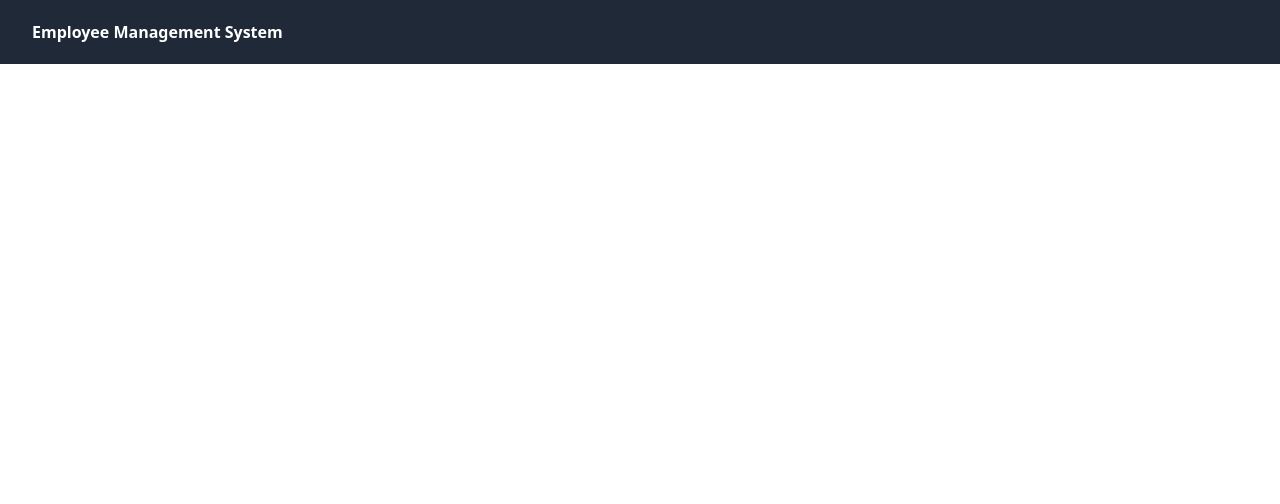
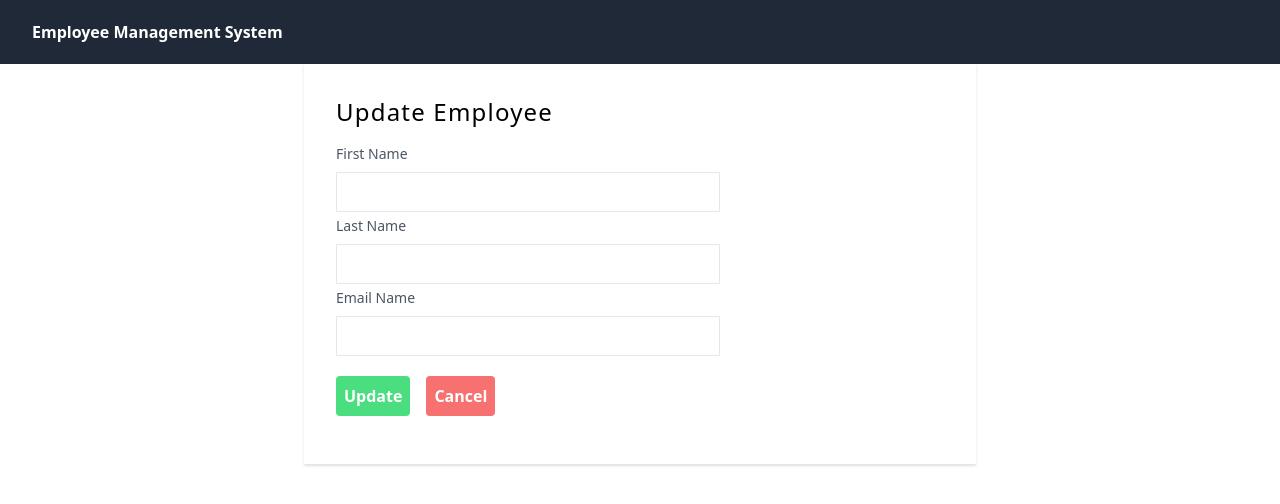
Before and after one commit to ajaySingh2615/employeeManagementProject, a React (Create React App) app in the folder employee-management-system-ui/: page /editEmployee/1 in a window 1280 px wide. Shown: the top 504 px of the page. Built offline with nearby package versions, Linux system fonts and the light colour scheme; no server answers.

Commit message:
update and cancel component created

```diff
--- a/employee-management-system-ui/src/App.js
+++ b/employee-management-system-ui/src/App.js
@@ -1,21 +1,25 @@
 import "./App.css";
 import AddEmployee from "./components/AddEmployee.js";
 import Navbar from "./components/Navbar.js";
-import {BrowserRouter, Route, Routes} from "react-router-dom";
+import { BrowserRouter, Route, Routes } from "react-router-dom";
 import EmployeeList from "./components/EmployeeList";
+import UpdateEmployee from "./components/UpdateEmployee.js";
 
 function App() {
-    return (<>
-        <BrowserRouter>
-            <Navbar/>
-            <Routes>
-                <Route index element={<EmployeeList/>}></Route>
-                <Route path="/" element={<EmployeeList/>}></Route>
-                <Route path="/employeeList" element={<EmployeeList/>}></Route>
-                <Route path="/addEmployee" element={<AddEmployee/>}></Route>
-            </Routes>
-        </BrowserRouter>
-    </>);
+  return (
+    <>
+      <BrowserRouter>
+        <Navbar />
+        <Routes>
+          <Route index element={<EmployeeList />}></Route>
+          <Route path="/" element={<EmployeeList />}></Route>
+          <Route path="/employeeList" element={<EmployeeList />}></Route>
+          <Route path="/addEmployee" element={<AddEmployee />}></Route>
+          <Route path="/editEmployee/:id" element={<UpdateEmployee />} />
+        </Routes>
+      </BrowserRouter>
+    </>
+  );
 }
 
 export default App;
--- a/employee-management-system-ui/src/components/Employee.js
+++ b/employee-management-system-ui/src/components/Employee.js
@@ -1,6 +1,13 @@
 import React from "react";
+import { useNavigate } from "react-router-dom";
 
 function Employee({ employee, deleteEmployee }) {
+  const navigate = useNavigate();
+  const editEmployee = (e, id) => {
+    e.preventDefault();
+    navigate(`/editEmployee/${id}`);
+  };
+
   return (
     <tr key={employee.id}>
       <td className="text-left px-6 py-4 whitespace-nowrap">
@@ -13,7 +20,10 @@
         <div className="text-sm text-gray-500">{employee.emailId}</div>
       </td>
       <td className="text-right px-6 py-4 whitespace-nowrap font-medium text-sm">
-        <a href="#" className="text-indigo-600 hover:text-indigo-800 px-4">
+        <a
+          onClick={(e, id) => editEmployee(e, employee.id)}
+          className="text-indigo-600 hover:text-indigo-800 px-4 hover:cursor-pointer"
+        >
           Edit
         </a>
         <a
--- /dev/null
+++ b/employee-management-system-ui/src/components/UpdateEmployee.js
@@ -0,0 +1,107 @@
+import React, { useEffect, useState } from "react";
+import { useNavigate, useParams } from "react-router-dom";
+import EmployeeService from "../services/EmployeeService";
+
+const UpdateEmployee = () => {
+  const { id } = useParams();
+  const navigate = useNavigate("/");
+  const [employee, setEmployee] = useState({
+    id: id,
+    firstName: "",
+    lastName: "",
+    emailId: "",
+  });
+
+  const handleChange = (e) => {
+    const value = e.target.value;
+    setEmployee({ ...employee, [e.target.name]: value });
+  };
+
+  useEffect(() => {
+    const fetchData = async () => {
+      try {
+        const response = await EmployeeService.getEmployeeById(id);
+        setEmployee(response.data);
+      } catch (error) {
+        console.log(error);
+      }
+    };
+    fetchData();
+  }, []);
+
+  const updateEmployee = (e) => {
+    e.preventDefault();
+    EmployeeService.updateEmployee(employee, id)
+      .then((res) => {
+        navigate("/employeeList");
+      })
+      .catch((err) => {
+        console.log(err);
+      });
+  };
+
+  return (
+    <div className="flex max-w-2xl mx-auto shadow border-b">
+      <div className="px-8 py-8">
+        <div className="font-thin text-2xl tracking-wider">
+          <h1>Update Employee</h1>
+        </div>
+
+        <div className="items-center justify-center h-14 w-full my-4">
+          <label className="block text-gray-600 text-sm font-normal">
+            First Name
+          </label>
+          <input
+            type="text"
+            name="firstName"
+            value={employee.firstName}
+            onChange={(e) => handleChange(e)}
+            className="h-10 w-96 border mt-2 px-2 py-2"
+          ></input>
+        </div>
+        <div className="items-center justify-center h-14 w-full my-4">
+          <label className="block text-gray-600 text-sm font-normal">
+            Last Name
+          </label>
+          <input
+            type="text"
+            name="lastName"
+            value={employee.lastName}
+            onChange={(e) => handleChange(e)}
+            className="h-10 w-96 border mt-2 px-2 py-2"
+          ></input>
+        </div>
+        <div className="items-center justify-center h-14 w-full my-4">
+          <label className="block text-gray-600 text-sm font-normal">
+            Email Name
+          </label>
+          <input
+            type="email"
+            name="emailId"
+            value={employee.emailId}
+            onChange={(e) => handleChange(e)}
+            className="h-10 w-96 border mt-2 px-2 py-2"
+          ></input>
+        </div>
+        <div className="items-center justify-center h-14 w-full my-4 space-x-4 pt-4">
+          <button
+            onClick={updateEmployee}
+            className="rounded text-white font-semibold bg-green-400
+           hover:bg-green-700 py-2 px-2"
+          >
+            Update
+          </button>
+          <button
+            onClick={() => navigate("/employeeList")}
+            className="rounded text-white font-semibold bg-red-400
+           hover:bg-red-700 py-2 px-2"
+          >
+            Cancel
+          </button>
+        </div>
+      </div>
+    </div>
+  );
+};
+
+export default UpdateEmployee;
--- a/employee-management-system-ui/src/services/EmployeeService.js
+++ b/employee-management-system-ui/src/services/EmployeeService.js
@@ -14,6 +14,14 @@
   deleteEmpolyee(id) {
     return axios.delete(EMPLOYEE_API_BASE_URL + "/" + id);
   }
+
+  getEmployeeById(id) {
+    return axios.get(EMPLOYEE_API_BASE_URL + "/" + id);
+  }
+
+  updateEmployee(employee, id) {
+    return axios.put(EMPLOYEE_API_BASE_URL + "/" + id, employee);
+  }
 }
 
 export default new EmployeeService();
```
